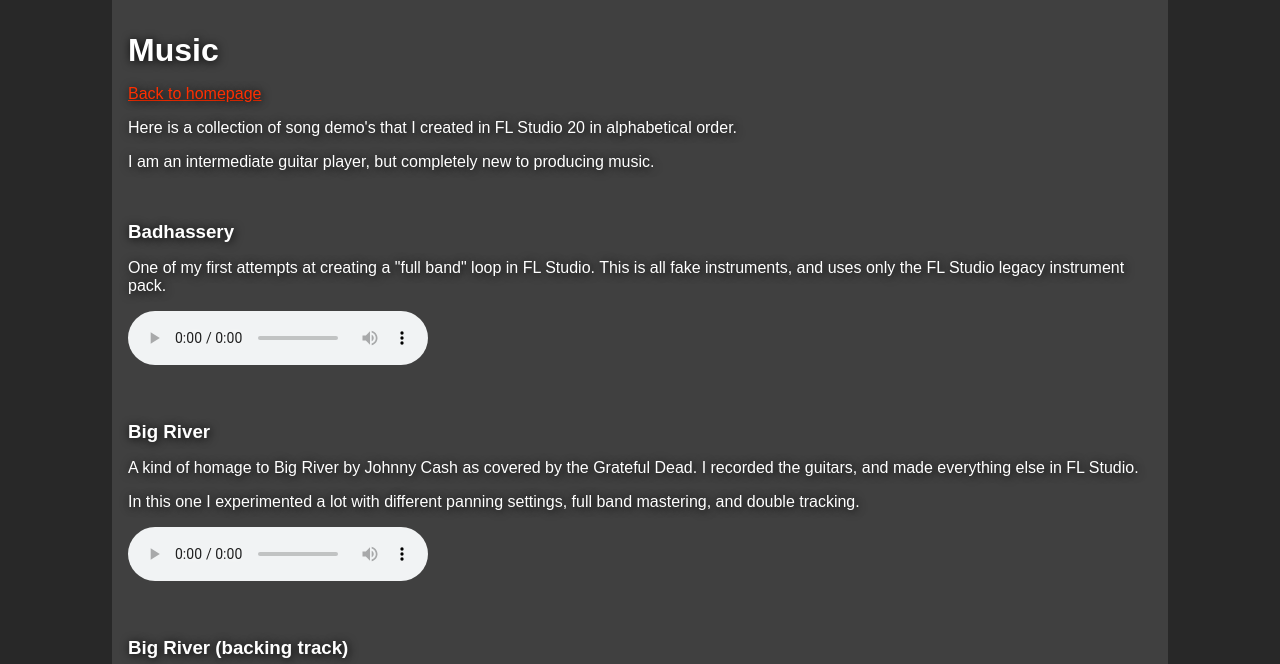
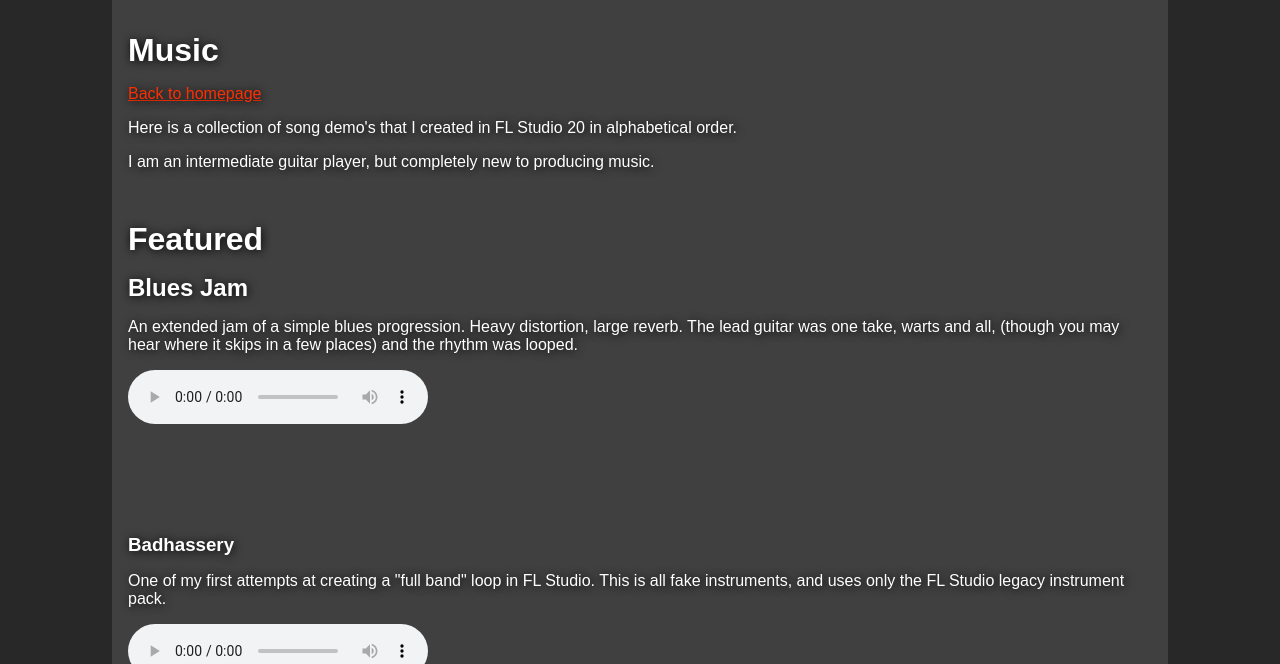
Before and after one commit to Punkweb/punkweb, a Django app: page /music/ in a window 1280 px wide. Shown: the top 664 px of the page. Run offline with Django 3.2, Linux system fonts and the light colour scheme; parts of the project's set-up code (start-up, migrations or seed data) failed here and were passed over.

Commit message:
Add blues jam to music page

```diff
--- a/punkweb/templates/punkweb/music.html
+++ b/punkweb/templates/punkweb/music.html
@@ -53,6 +53,14 @@
       <p>Here is a collection of song demo's that I created in FL Studio 20 in alphabetical order.</p>
       <p>I am an intermediate guitar player, but completely new to producing music.</p>
       <br />
+      <h1>Featured</h1>
+      <h2>Blues Jam</h2>
+      <p>An extended jam of a simple blues progression.  Heavy distortion, large reverb.
+         The lead guitar was one take, warts and all, (though you may hear where it skips in a few places) and the rhythm was looped.</p>
+      <audio controls src="{% static 'punkweb/music/bluesjam.wav' %}">
+        Your browser does not support the audio element.
+      </audio>
+      <br /><br /><br /><br /><br /><br />
       <h3>Badhassery</h3>
       <p>One of my first attempts at creating a "full band" loop in FL Studio.  This is all fake instruments, and uses only the FL Studio legacy instrument pack.</p>
       <audio controls src="{% static 'punkweb/music/badhassery.mp3' %}">
```
